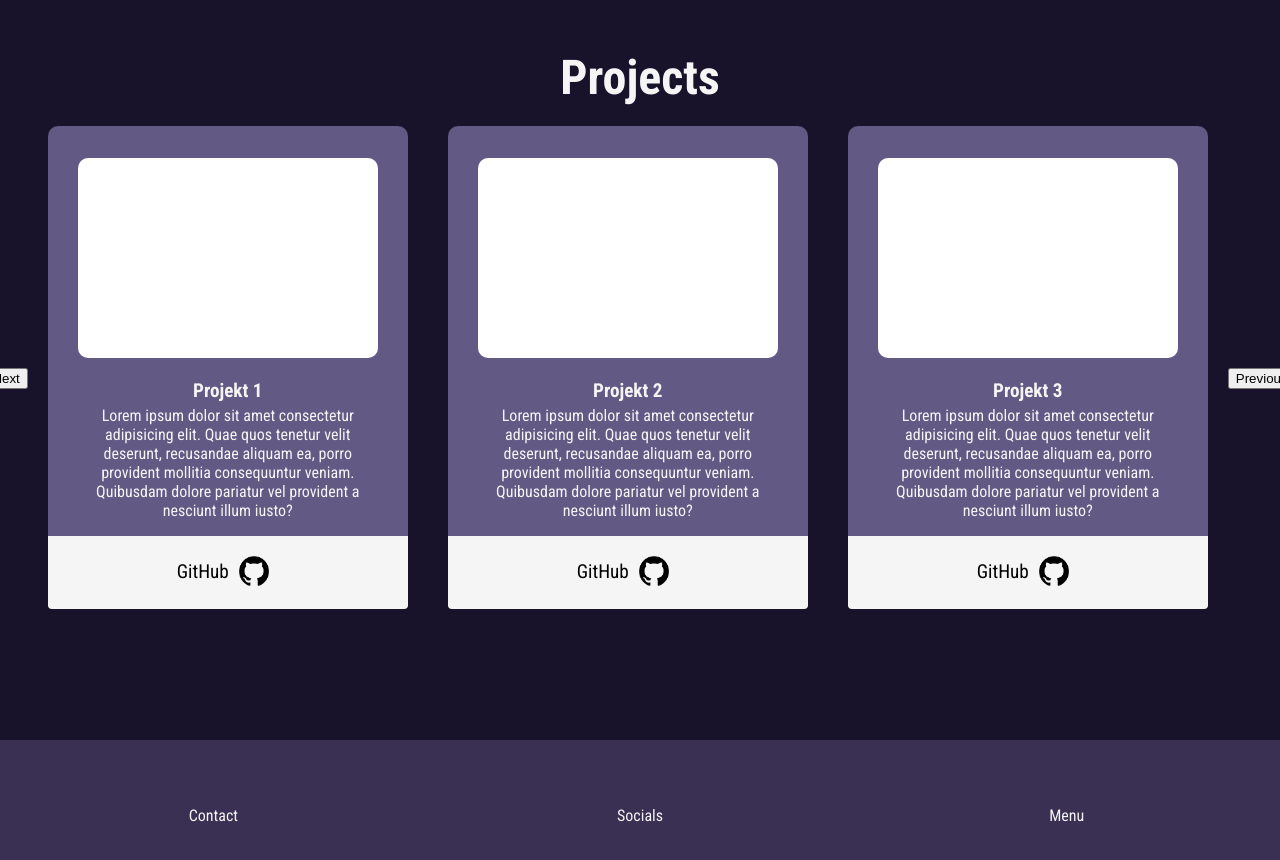
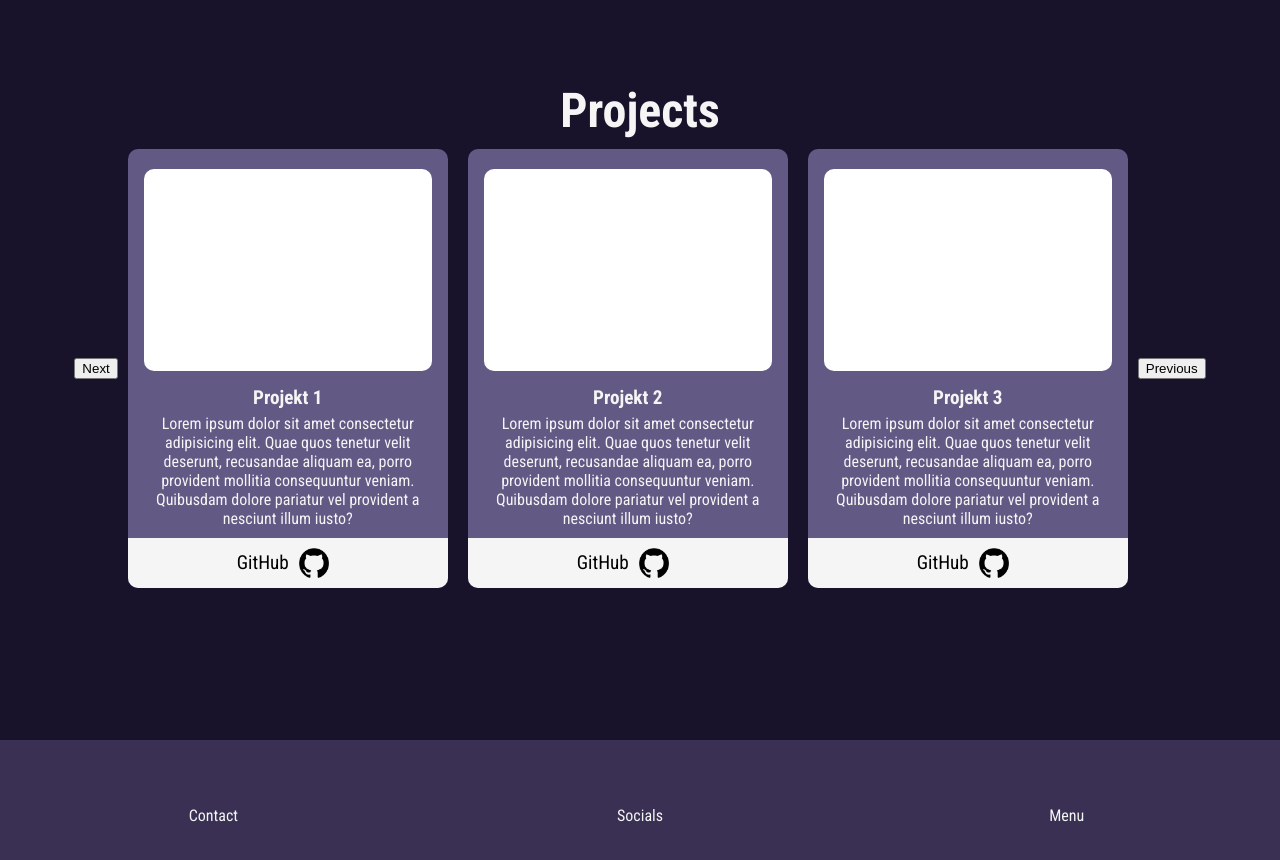
Before and after one commit to Koksiarz100/Portfolio, a React (Vite) app: page / in a window 1280 px wide. Shown: the part 2460-3320 px from the top of the page. Built offline with nearby package versions, Linux system fonts and the light colour scheme.

Commit message:
more work on projects setction

```diff
--- a/src/components/projects/Projects.tsx
+++ b/src/components/projects/Projects.tsx
@@ -38,7 +38,8 @@ function ProjectCard(card : number) {
 
   return (
     <div className='projects-container'>
-    <div className='project-main'>
+      <div className='project-card-main'>
+        <div className='project-card-img'>
           <img src={placeholder} alt={Card.title} className='project-image' />
         </div>
         <div className='project-section'>
@@ -52,6 +53,7 @@ function ProjectCard(card : number) {
           </a>
         </div>
         <div className='border-bottom'></div>
+      </div>
     </div>
   );
 }
--- a/src/components/projects/projects.scss
+++ b/src/components/projects/projects.scss
@@ -28,13 +28,8 @@
   align-items: center;
   justify-content: center;
   width: 100%;
-  margin-top: 20px;
 
   @media screen and (max-width: 768px) {
-    flex-direction: column;
-  }
-
-  @media screen and (max-width: 1200px) {
     flex-direction: column;
   }
 
@@ -43,47 +38,47 @@
     flex-direction: column;
     align-items: center;
     justify-content: center;
-    width: 300px;
-    height: 400px;
-    padding: 50px 30px 0 30px;
-    margin: 0 20px 55px 20px;
+    width: 25%;
+    margin: 10px 10px 10px 10px;
     background-color: base.$quaternary-color;
     border-radius: 10px;
 
     @media screen and (max-width: 768px) {
-      width: 280px;
-      margin-bottom: 70px;
+      width: 75%;
     }
 
-    .project-main {
-      width: 300px;
-      height: 200px;
+    .project-card-main {
       display: flex;
       flex-direction: column;
       align-items: center;
       justify-content: center;
-      margin-top: 20px;
+      width: 100%;
+
+      .project-card-img {
+        width: 100%;
+        display: flex;
+        flex-direction: column;
+        align-items: center;
+        justify-content: center;
       }
 
       .project-image {
-      width: 300px;
-      height: 200px;
+        margin-top: 20px;
+        width: 90%;
         border-radius: 10px;
       }
 
       .project-image:hover {
-
-      width: 320px;
-      height: 220px;
+        transform: scale(1.05);
+        transform-origin: center;
         border-radius: 10px;
         animation-name: zoomIn;
         animation-duration: 0.1s;
         cursor: pointer;
 
         @media screen and (max-width: 768px) {
-        width: 300px;
-        height: 200px;
           animation-name: none;
+          transform: scale(1);
         }
       }
 
@@ -92,7 +87,7 @@
         flex-direction: column;
         align-items: center;
         justify-content: center;
-      padding: 1rem;
+        padding: 10px;
 
         .project-card-title {
           font-size: 1.2rem;
@@ -112,15 +107,11 @@
         flex-direction: row;
         align-items: center;
         justify-content: center;
-      width: 360px;
-      padding: 20px 0 20px 0;
+        width: 100%;
+        padding-top: 10px;
         background-color: #f5f5f5;
         color: black;
         font-size: 1.2rem;
-
-      @media screen and (max-width: 768px) {
-        width: 340px;
-      }
 
         .project-link{
           display: flex;
@@ -137,29 +128,23 @@
           }
         }
       }
-
+    }
     .border-bottom {
       position: relative;
-      top: -5px;
-      width: 360px;
+      width: 100%;
       background-color: #f5f5f5;
-      border-radius: 8px;
-      padding-top: 8px;
-
-      @media screen and (max-width: 768px) {
-        width: 340px;
-      }
+      border-bottom-right-radius: 10px;
+      border-bottom-left-radius: 10px;
+      padding-top: 10px;
     }
   }
 }
 
 @keyframes zoomIn {
   0% {
-    width: 300px;
-    height: 200px;
+    transform: scale(1.0);
   }
   100% {
-    width: 320px;
-    height: 220px;
+    transform: scale(1.05);
   }
 }
```
Lines whose indentation alone changed are shown as unchanged.
